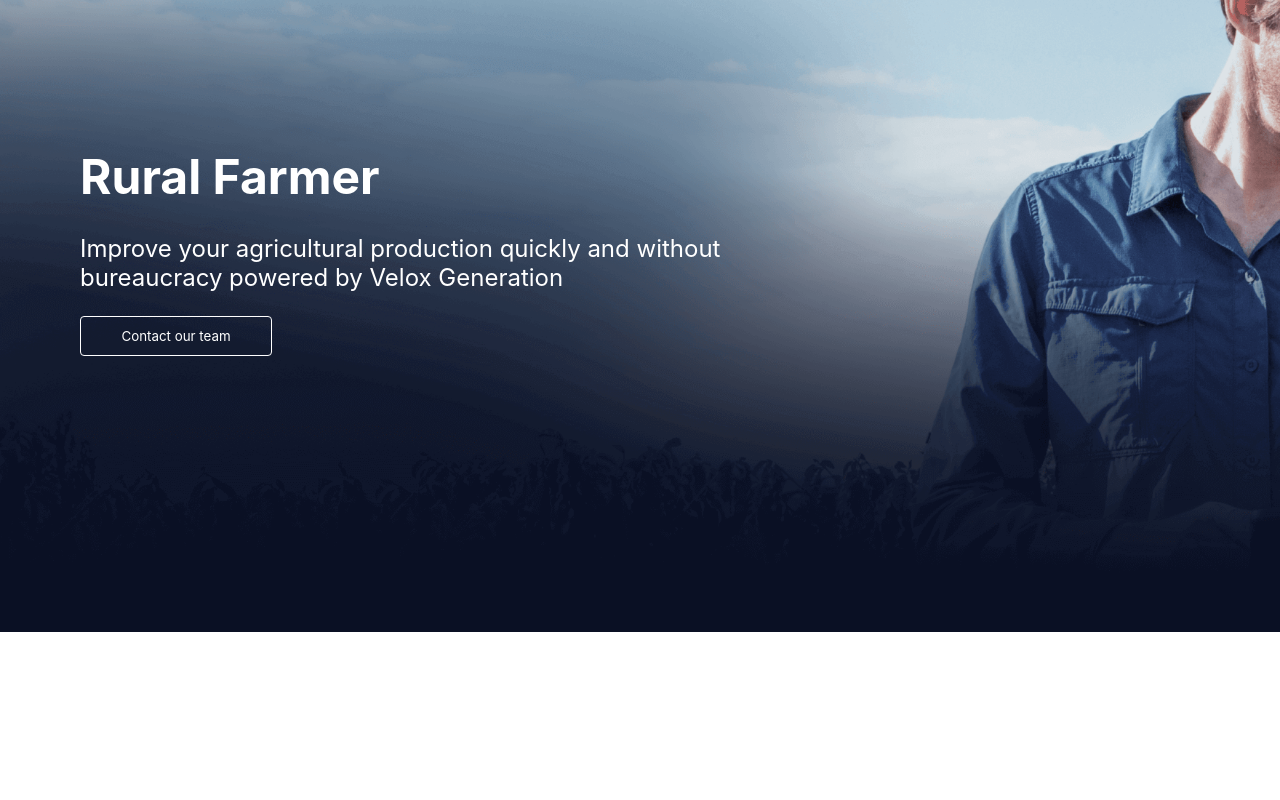
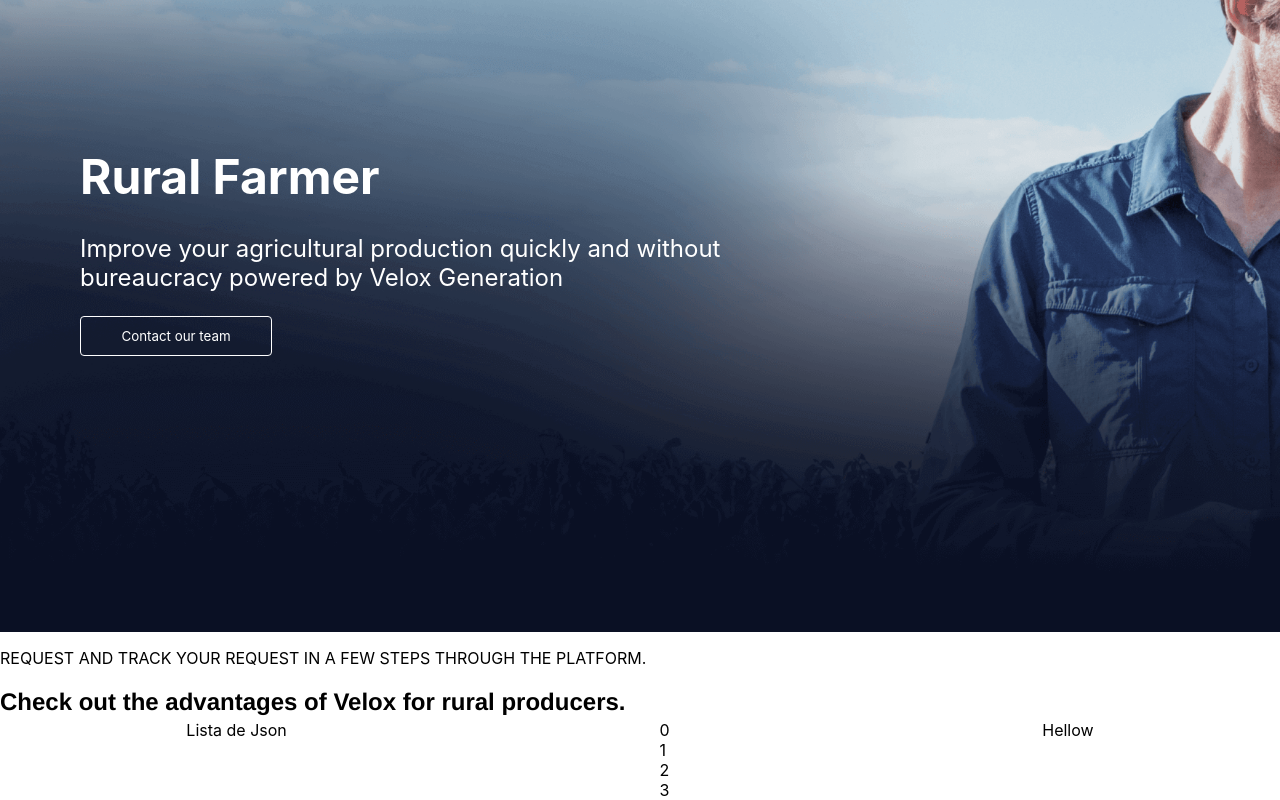
Before and after one commit to FrotaLucas/velox-react-projectone, a React (Vite) app: page / in a window 1280 px wide. Shown: the part 168-968 px from the top of the page. Before the commit the page ends 800 px from the top, so only its background shows below. Built offline with nearby package versions, Linux system fonts and the light colour scheme.

Commit message:
creat component of benefits

```diff
--- /dev/null
+++ b/src/benefits/benefitList.json
@@ -0,0 +1,18 @@
+{
+  "itemOne": {
+    "index": 0,
+    "content": "Competitive Rates"
+  },
+  "itemTwo": {
+    "index": 1,
+    "content": "Production Optimization"
+  },
+  "itemThree": {
+    "index": 2,
+    "content": "Quick release of funds in the account"
+  },
+  "itemFour": {
+    "index": 3,
+    "content": "Soybeans and corn - soon other crops"
+  }
+}
--- a/src/benefits/benefits.jsx
+++ b/src/benefits/benefits.jsx
@@ -1,7 +1,40 @@
 import React from 'react';
+import {
+  SectionContainer,
+  DivContainer,
+  HeaderContent,
+  TitleContent,
+  SubtitleContent,
+  BodyContent,
+  ListBenetis,
+} from './style';
 
-const benefits = () => {
-  return <div>Hellow world</div>;
+import jsonData from './benefitList.json';
+
+const Benefits = () => {
+  return (
+    <SectionContainer>
+      <DivContainer>
+        <HeaderContent>
+          <TitleContent>
+            Request and track your request in a few steps through the platform.
+          </TitleContent>
+          <SubtitleContent>
+            Check out the advantages of Velox for rural producers.
+          </SubtitleContent>
+        </HeaderContent>
+        <BodyContent>
+          Lista de Json
+          <ListBenetis>
+            {Object.values(jsonData).map((item) => (
+              <div key={item.index}> {item.index}</div>
+            ))}
+          </ListBenetis>
+          <div>Hellow</div>
+        </BodyContent>
+      </DivContainer>
+    </SectionContainer>
+  );
 };
 
-export default benefits;
+export default Benefits;
--- /dev/null
+++ b/src/benefits/style.jsx
@@ -0,0 +1,39 @@
+import styled from 'styled-components';
+
+const SectionContainer = styled.section`
+  @media (max-width: 1024px) {
+  }
+`;
+export { SectionContainer };
+
+const DivContainer = styled.div`
+  @media (max-width: 1024px) {
+  }
+`;
+export { DivContainer };
+
+const HeaderContent = styled.div`
+  @media (max-width: 1024px) {
+  }
+`;
+export { HeaderContent };
+
+const TitleContent = styled.p`
+  text-transform: uppercase;
+`;
+export { TitleContent };
+
+const SubtitleContent = styled.h2``;
+export { SubtitleContent };
+
+const BodyContent = styled.div`
+  display: flex;
+  justify-content: space-around;
+`;
+export { BodyContent };
+
+const ListBenetis = styled.div`
+  display: flex;
+  flex-direction: column;
+`;
+export { ListBenetis };
--- a/src/veloxRuralFarmer.jsx
+++ b/src/veloxRuralFarmer.jsx
@@ -1,8 +1,10 @@
 import Header from './header-with-banner/header';
+import Benefits from './benefits/benefits';
 const VeloxRuralFarmer = () => {
   return (
     <>
       <Header />
+      <Benefits />
     </>
   );
 };
```
